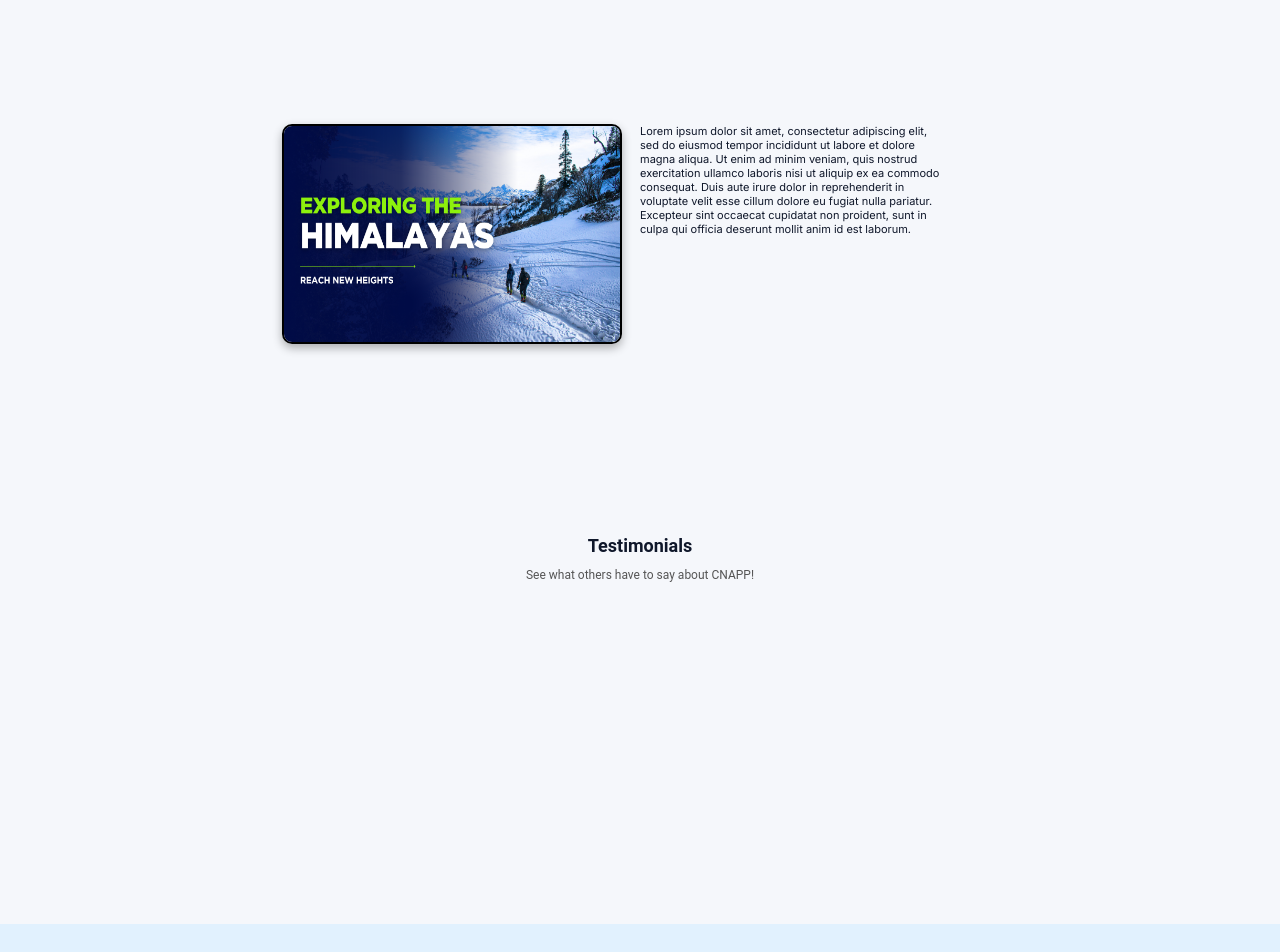
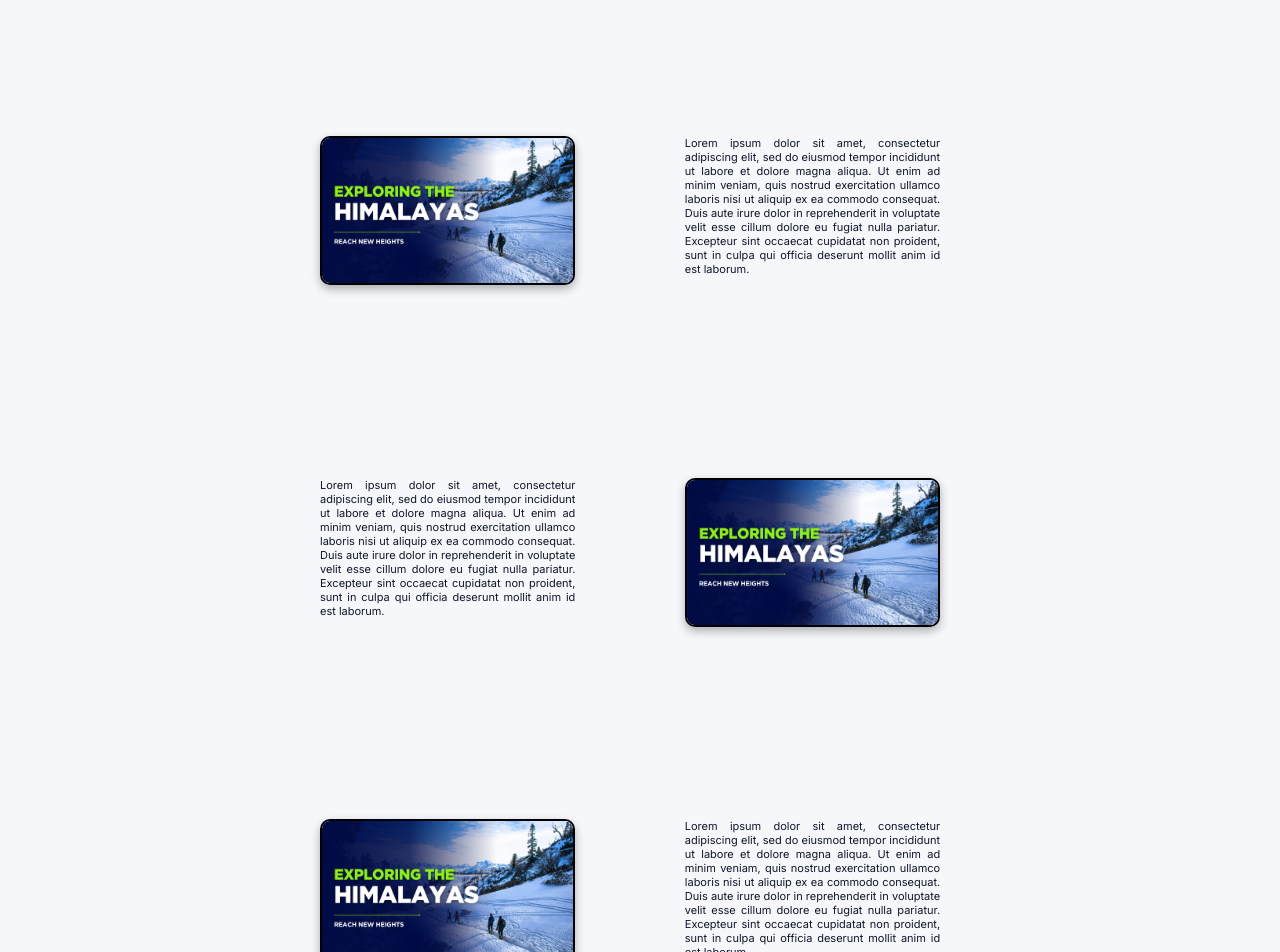
Before and after one commit to astrodestroyergithub/CNAPP-Dashboard, a React (Create React App) app: page / in a window 1280 px wide. Shown: the part 1800-2752 px from the top of the page. Built offline with nearby package versions, Linux system fonts and the light colour scheme; grey boxes are pictures that could not be loaded.

Commit message:
Added new testimonials and fixed market research content alignment

```diff
--- a/src/components/Home.jsx
+++ b/src/components/Home.jsx
@@ -113,8 +113,14 @@ const Home = () => {
             <section className="benefits">
               <BenefitsSection/>
             </section>
-            <section className="market-research">
-              <MarketResearchSection/>
+            <section className="portfolio-section">
+              <MarketResearchSection name='portfolio' />
+            </section>
+            <section className="blogs-section">
+              <MarketResearchSection name='blogs' />
+            </section>
+            <section className="tips-section">
+              <MarketResearchSection name='tips' />
             </section>
             <section className="testimonials">
               <TestimonialSection/>
--- a/src/components/Home.scss
+++ b/src/components/Home.scss
@@ -44,7 +44,7 @@ $text: #0f172a;
 .featured-container {
   align-items: center;
   justify-content: center;
-  padding: 16% 25% 0 25%;
+  padding: 17% 25% 0 25%;
 }
 
 .featured {
@@ -59,6 +59,7 @@ $text: #0f172a;
     margin-top: -11px;
     margin-right: 2%;
     padding: 12px;
+    text-align: justify;
   }
 
   .featured-image {
--- a/src/components/benefits/BenefitsSection.scss
+++ b/src/components/benefits/BenefitsSection.scss
@@ -1,6 +1,9 @@
 .benefits-section {
   background: transparent;
-  padding: 14% 20%;
+  padding-top: 14%;
+  padding-bottom: 4%;
+  padding-left: 20%;
+  padding-right: 20%;
   font-family: 'Roboto', sans-serif;
   // margin-top: -3em;
 
--- a/src/components/market/MarketResearchSection.jsx
+++ b/src/components/market/MarketResearchSection.jsx
@@ -2,7 +2,7 @@ import React, { useEffect, useRef, useState } from 'react';
 import dispImg4 from '../../assets/pictures/display_pic_4.png';
 import './MarketResearchSection.scss';
 
-const MarketResearchSection = () => {
+const MarketResearchSection = ({name}) => {
   const sectionRef = useRef(null);
   const [isVisible, setIsVisible] = useState(false);
 
@@ -31,12 +31,25 @@ const MarketResearchSection = () => {
       className={`market-research-section ${isVisible ? 'animate' : ''}`}
       ref={sectionRef}
     >
-      <div className="market-research-image-wrapper">
-        <img src={dispImg4} className="market-research-image" alt="Market research image"/>
-      </div>
-      <div className="market-research-content">
+      {
+        (name === 'portfolio' || name === 'tips') ?
+          <>
+            <div className="market-research-image-wrapper">
+              <img src={dispImg4} className="market-research-image" alt="Market research image"/>
+            </div>
+          </> : null
+      }
+      <div className={name === 'blogs' ? "market-research-content-alt" : "market-research-content"}>
         <div>Lorem ipsum dolor sit amet, consectetur adipiscing elit, sed do eiusmod tempor incididunt ut labore et dolore magna aliqua. Ut enim ad minim veniam, quis nostrud exercitation ullamco laboris nisi ut aliquip ex ea commodo consequat. Duis aute irure dolor in reprehenderit in voluptate velit esse cillum dolore eu fugiat nulla pariatur. Excepteur sint occaecat cupidatat non proident, sunt in culpa qui officia deserunt mollit anim id est laborum.</div>
       </div>
+      {
+        (name === 'blogs') ?
+          <>
+            <div className="market-research-image-wrapper">
+              <img src={dispImg4} className="market-research-image" alt="Market research image"/>
+            </div>
+          </> : null
+      }
     </section>
   );
 };
--- a/src/components/market/MarketResearchSection.scss
+++ b/src/components/market/MarketResearchSection.scss
@@ -3,14 +3,25 @@ $border: #000;
 .market-research-section {
   display: grid;
   grid-template-columns: 1fr 1fr;
-  padding: 0 10% 5% 10%;
+  padding-top: 10%;
+  padding-bottom: 5%;
+  padding-left: 25%;
+  padding-right: 18%;
 
   .market-research-content {
     font-size: 11px;
     opacity: 0;
-    width: 60%;
-    justify-content: space-evenly;
-    // margin-left: 10px;
+    width: 70%;
+    text-align: justify;
+  }
+
+  .market-research-content-alt {
+    font-size: 11px;
+    opacity: 0;
+    width: 70%;
+    // justify-content: center;
+    text-align: justify;
+    // text-align-last: justify;
   }
 
   .market-research-image-wrapper {
@@ -19,6 +30,10 @@ $border: #000;
 
   .market-research-content {
     transform: translateX(100px);
+  }
+
+  .market-research-content-alt {
+    transform: translateX(-100px);
   }
 
   &.animate {
@@ -30,13 +45,18 @@ $border: #000;
       animation: slideFadeIn 0.8s ease-out forwards;
       animation-delay: 0.2s;
     }
+
+    .market-research-content-alt {
+      animation: slideFadeInReverse 0.8s ease-out forwards;
+      animation-delay: 0.2s;
+    }
   }
 
   .market-research-image-wrapper {
     .market-research-image {
-        height: 220px;
-        width: 340px;
-        margin-left: 30%;
+        height: 100%;
+        width: 70%;
+        // margin-left: 30%;
         border: 2px solid $border;
         border-radius: 10px;
         box-shadow: 0 4px 10px rgba(0, 0, 0, 0.3);
@@ -69,3 +89,14 @@ $border: #000;
     opacity: 1;
   }
 }
+
+@keyframes slideFadeInReverse {
+  0% {
+    transform: translateX(-100px);
+    opacity: 0;
+  }
+  100% {
+    transform: translateX(0);
+    opacity: 1;
+  }
+}
--- a/src/components/testimonials/TestimonialSection.jsx
+++ b/src/components/testimonials/TestimonialSection.jsx
@@ -32,6 +32,26 @@ const testimonials = [
     image: 'https://encrypted-tbn0.gstatic.com/images?q=tbn:ANd9GcRLVPNW_GZjHjK8ahibt0sHcaUillVa11eoQhchBHEgVugLXRQvOYKk5QCc3stN6G1Jn8A&usqp=CAU',
     text: 'My go-to platform for everything investment related.',
   },
+  {
+    id: 7,
+    image: 'https://i.pinimg.com/originals/19/01/a6/1901a6d752d02a8bb590368f45721d3f.jpg',
+    text: 'I could take a maternity break after making huge profits.'
+  },
+  {
+    id: 8,
+    image: 'https://img.mensxp.com/media/content/2023/Jul/13_64bfe432628b3.jpeg',
+    text: 'At 27, my portfolio has grown to $2M!'
+  },
+  {
+    id:9,
+    image: 'https://www.sakshi.com/gallery_images/2024/09/14/Suryakumar%20Yadav%20Birthday%20Special%20Photos_3.jpg',
+    text: 'Best platform for long term investments.'
+  },
+  {
+    id:10,
+    image: 'https://encrypted-tbn0.gstatic.com/images?q=tbn:ANd9GcQsW0VTAehrlrFcZii_YyHIl31Z9DRUeWwM3g&s',
+    text: 'Fast, interactive web platform. Excellent options for GTT, ATO alerts etc.'
+  }
 ];
 
 const TestimonialSection = () => {
--- a/src/components/testimonials/TestimonialSection.scss
+++ b/src/components/testimonials/TestimonialSection.scss
@@ -1,8 +1,8 @@
 .testimonial-section {
-  padding-top: 9%;
+  padding-top: 11%;
   padding-left: 24%;
   padding-right: 24%;
-  padding-bottom: 15%;
+  padding-bottom: 18%;
   background-color: transparent;
   font-family: 'Roboto', sans-serif;
   text-align: center;
```
